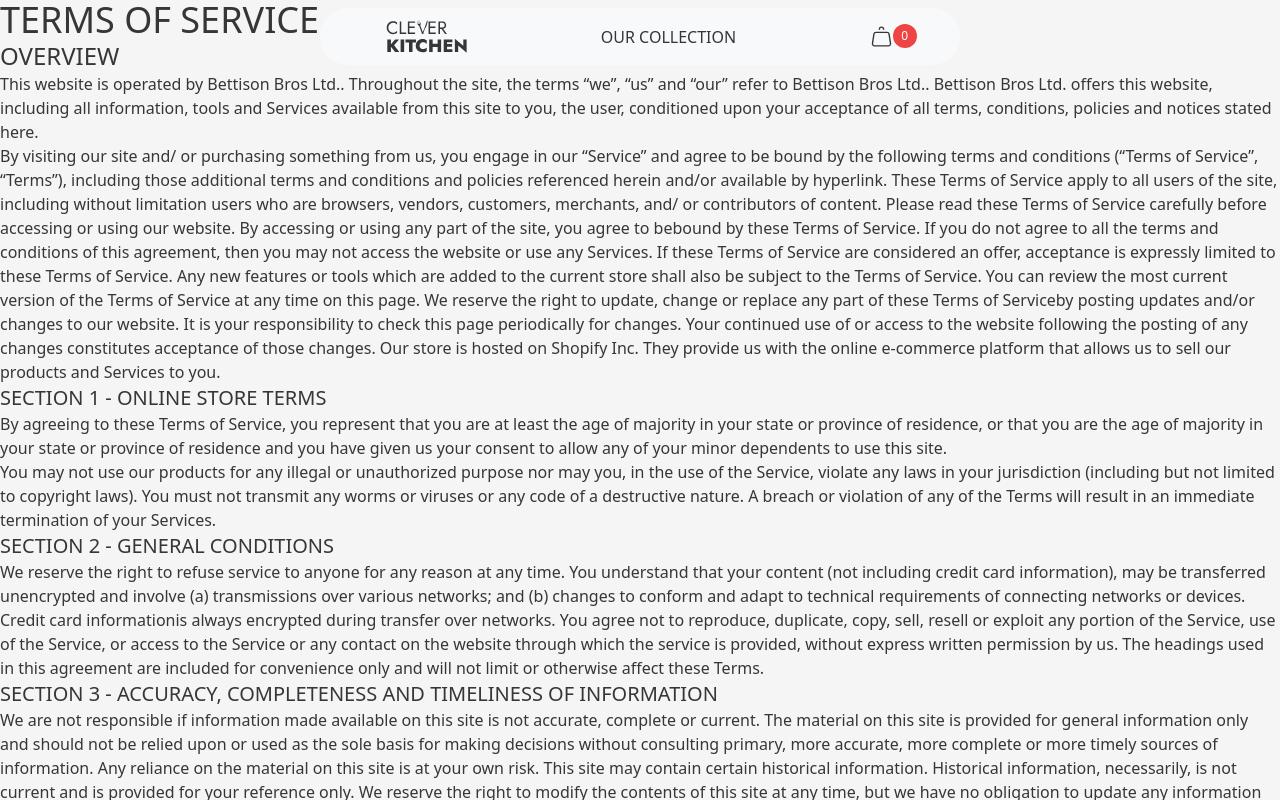
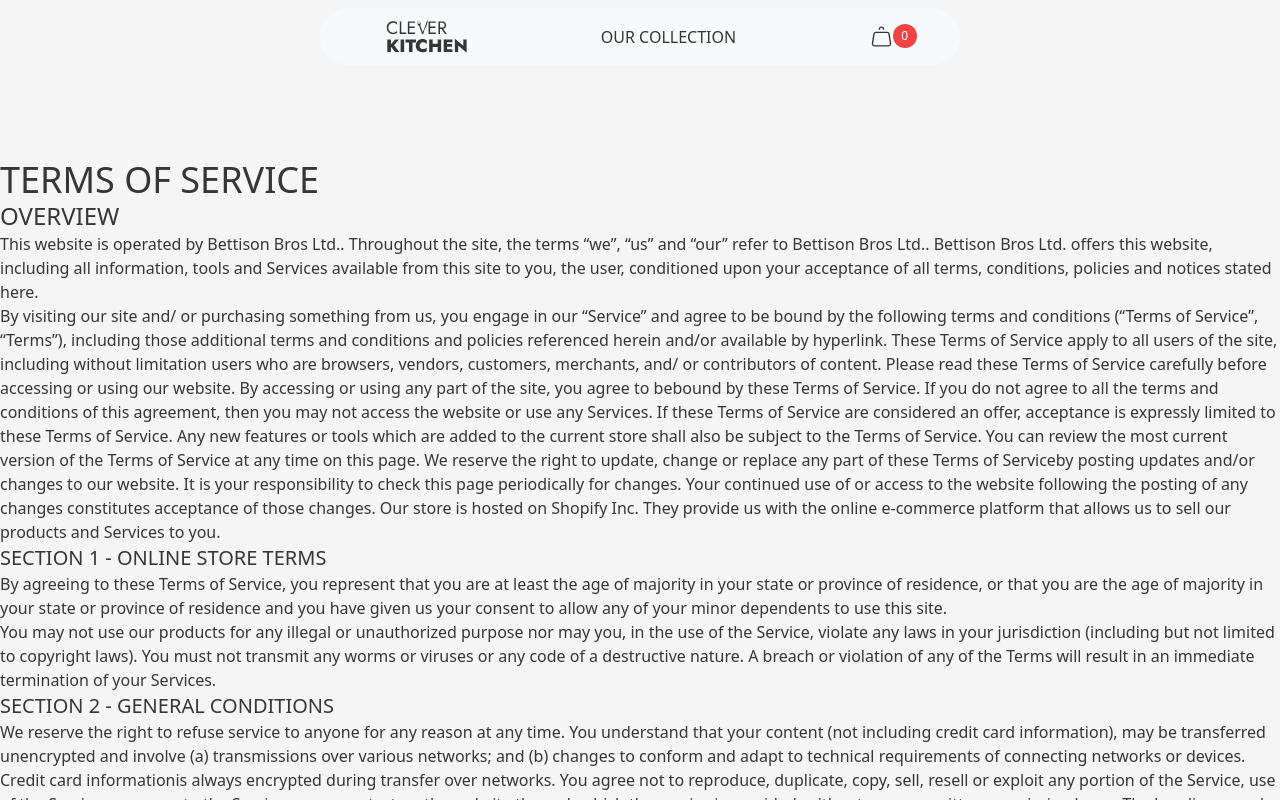
Before and after one commit to rbettison/cleverkitchen, a Next.js app: page /terms in a window 1280 px wide. Shown: the top 800 px of the page. Built offline with nearby package versions, Linux system fonts and the light colour scheme; a web font is replaced by a local one.

Commit message:
margins on policies fixed

```diff
--- a/app/privacy/page.tsx
+++ b/app/privacy/page.tsx
@@ -1,6 +1,7 @@
 export default function Privacy() {
     return (
-        <>
+
+        <div className="mt-40 mb-60">
         <h1 className="text-4xl">Bettison Bros Ltd. Privacy Policy.</h1>
 <p>Last updated: 03.01.2024</p>
 This Privacy Policy describes how Bettison Bros Ltd. (the &quot;Site&quot;, &quot;we&quot;, &quot;us&quot;, or &quot;our&quot;) collects, uses, and discloses your personal information
@@ -168,6 +169,6 @@
 applicable privacy laws. Please note that if you visit our Site with the Global Privacy Control opt-out preference signal enabled, depending on
 where you are, we will automatically treat this as a request to opt-out of the &quot;sale&quot; or &quot;sharing&quot; of information for the device and browser that
 you use to visit the Site.
-</>
+</div>
     )
 }
--- a/app/terms/page.tsx
+++ b/app/terms/page.tsx
@@ -1,6 +1,6 @@
 export default function Terms() {
     return (
-        <>
+        <div className="mt-40 mb-60">
         <h1 className="text-4xl">TERMS OF SERVICE</h1>
 
 <h2 className="text-2xl">OVERVIEW</h2>
@@ -203,6 +203,6 @@
 These Terms of Service and any separate agreements whereby we provide you Services shall be governed by and construed in accordance
 with the laws of United Kingdom.
 
-</>
+</div>
     )
 }
```
